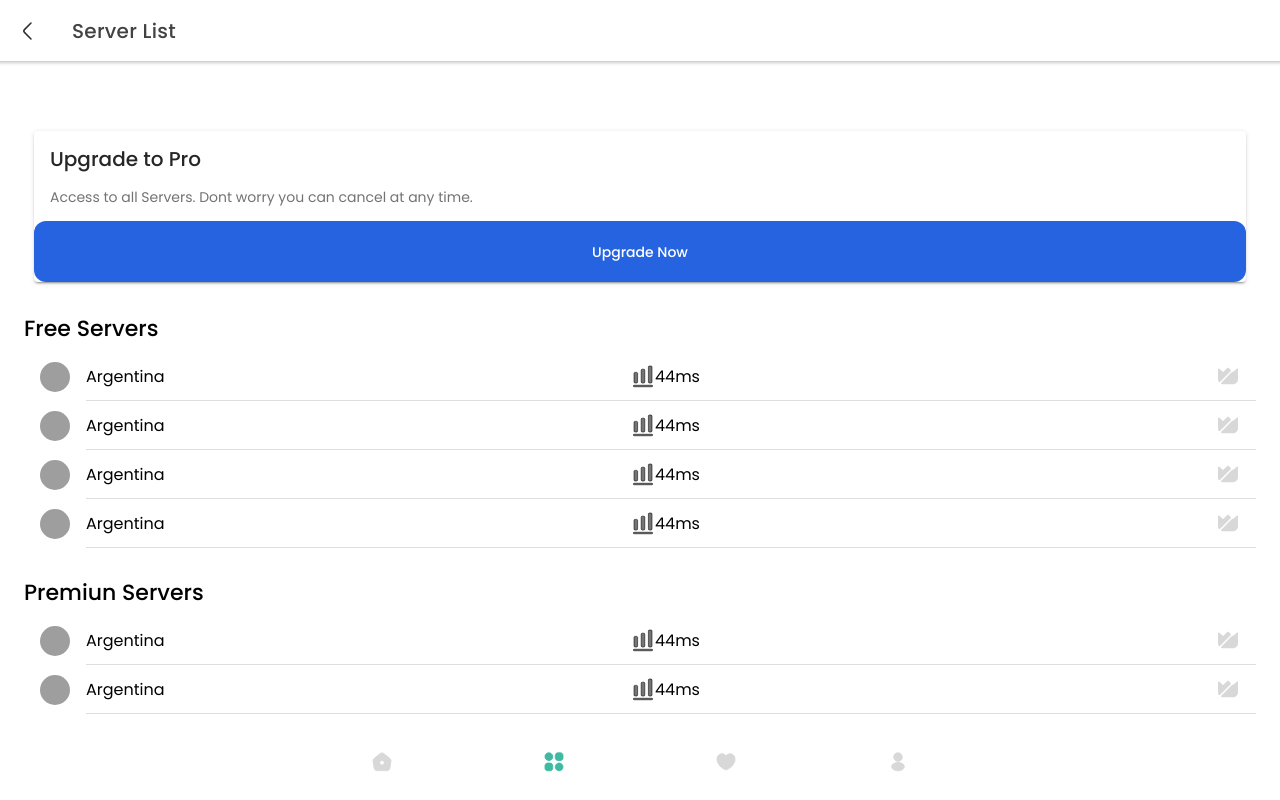
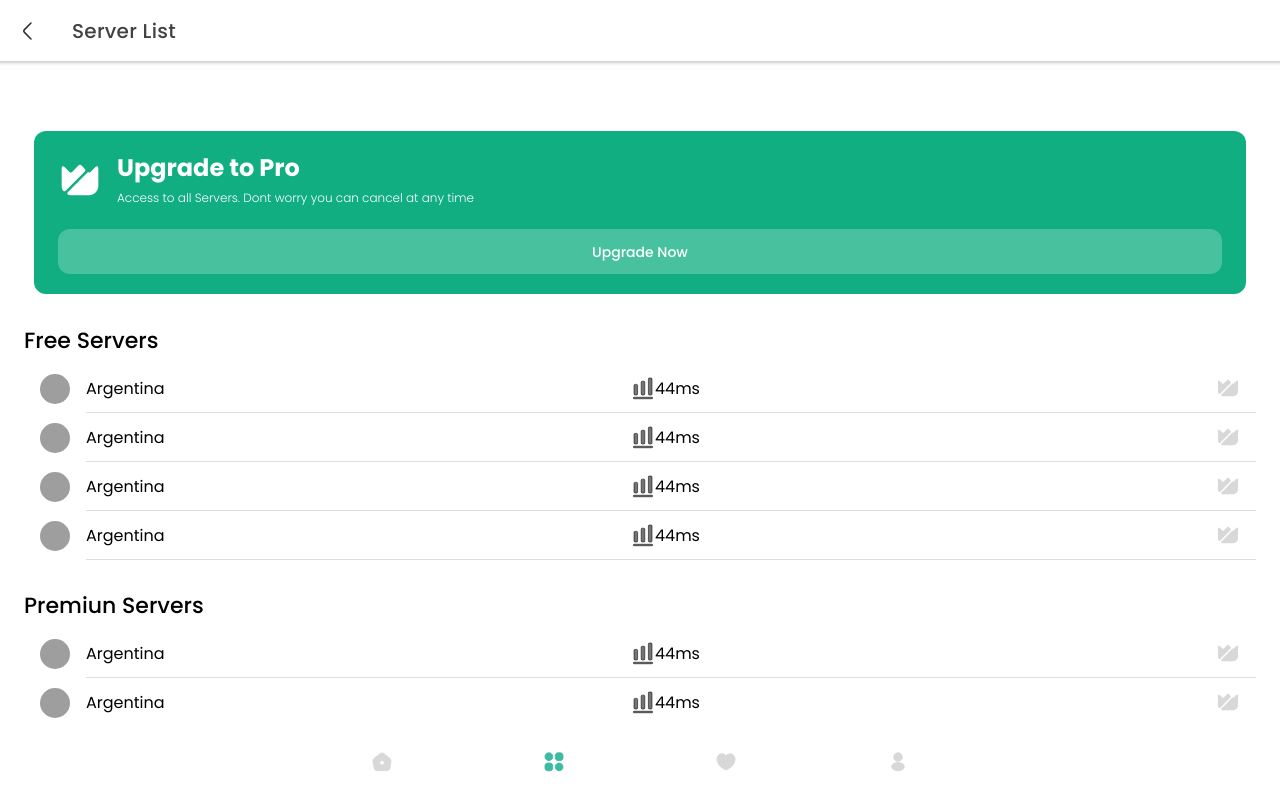
Before and after one commit to meetvpn/meetvpn-client, a React (Create React App) app: page /tabs/servers in a window 1280 px wide. Built offline with nearby package versions, Linux system fonts and the light colour scheme; grey boxes are pictures that could not be loaded.

Commit message:
Re-skinned UpgradeToProCard component

```diff
--- a/src/components/UpgradeToProCard.css
+++ b/src/components/UpgradeToProCard.css
@@ -0,0 +1,37 @@
+ion-card.upgrade-card-container {
+  border-radius: 12px;
+  padding: 20px 24px;
+  box-shadow: none;
+}
+
+ion-card.upgrade-card-container ion-card-header {
+  padding: 0;
+  display: flex;
+  align-items: center;
+  gap: 15px;
+  margin-bottom: 20px;
+}
+
+ion-card.upgrade-card-container ion-card-header ion-icon {
+  height: 44px;
+  width: 44px;
+  flex-shrink: 0;
+}
+
+ion-card.upgrade-card-container ion-card-header ion-card-title {
+  font-weight: 700;
+  font-size: 24px;
+  line-height: 140%;
+  margin-bottom: 2px;
+}
+
+ion-card.upgrade-card-container ion-card-header ion-card-subtitle {
+  font-weight: 300;
+  font-size: 12px;
+  line-height: 190%;
+}
+
+ion-button.btn-upgrade-now {
+  --background: rgba(255, 255, 255, 0.23);
+  height: 45px;
+}
--- a/src/components/UpgradeToProCard.tsx
+++ b/src/components/UpgradeToProCard.tsx
@@ -1,20 +1,23 @@
-import { IonButton, IonCard, IonCardContent, IonCardHeader, IonCardTitle } from '@ionic/react';
+import {IonButton, IonCard, IonCardHeader, IonCardTitle, IonCardSubtitle, IonIcon} from '@ionic/react';
+import BoldBigCrownIcon from '../assets/icon/bold-big-crown.svg';
 import './UpgradeToProCard.css';
 
 const UpgradeToProCard: React.FC = () => {
     return (
-        <IonCard>
+        <IonCard color="success" className="upgrade-card-container">
             <IonCardHeader>
-                <IonCardTitle>Upgrade to Pro</IonCardTitle>
+                <IonIcon src={BoldBigCrownIcon}></IonIcon>
+                <div>
+                    <IonCardTitle>Upgrade to Pro</IonCardTitle>
+                    <IonCardSubtitle>Access to all Servers. Dont worry you can cancel at any time</IonCardSubtitle>
+                </div>
             </IonCardHeader>
 
-            <IonCardContent>
-                Access to all Servers. Dont worry you can cancel at any time.
-            </IonCardContent>
-
-            <IonButton routerLink="/tabs/home" expand="block">Upgrade Now</IonButton>
+            <IonButton className="btn-upgrade-now"  expand="block">Upgrade Now</IonButton>
         </IonCard>
     );
 };
 
 export default UpgradeToProCard;
+
+// routerLink="/tabs/home"
```
Also changed, not shown: src/assets/icon/bold-big-crown.svg (added).
